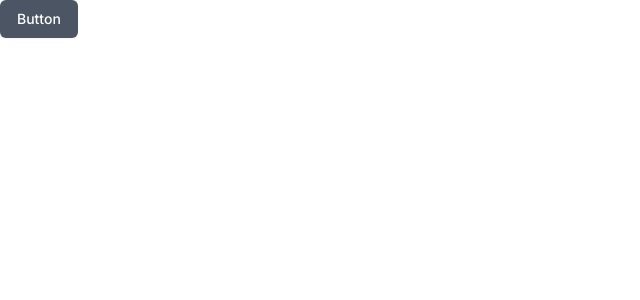
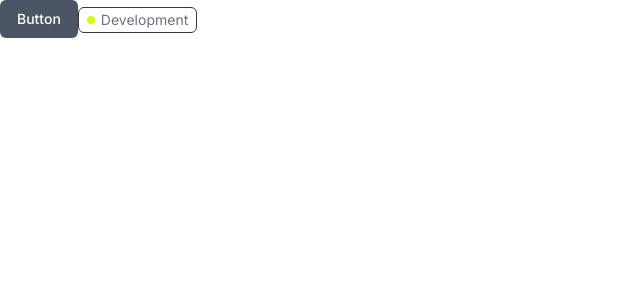
Before and after one commit to iHonu/sb-test, a Next.js app: page / in a window 1280 px wide. Shown: the top 300 px of the page, without its empty margins (0-640 px from the left). Built offline with nearby package versions, Linux system fonts and the light colour scheme.

Commit message:
added tags component and story

```diff
--- a/src/app/page.tsx
+++ b/src/app/page.tsx
@@ -1,11 +1,13 @@
 import Image from "next/image";
 import Button from "./components/Button";
 import { Large } from "@/stories/Button.stories";
+import { Tag } from "./ui/components/tags/Tag";
 
 export default function Home() {
   return (
     <main >
       <Button variant='secondary'>Button</Button>
+      <Tag label='Development'  />
     </main>
   );
 }
--- /dev/null
+++ b/src/app/ui/components/tags/Tag.tsx
@@ -0,0 +1,70 @@
+import React from 'react';
+import { cva } from 'class-variance-authority';
+import { cn } from '@/app/utils/utils';
+import { TagIcon } from './TagIcon';
+
+export const tagVariants = cva('inline-flex items-center gap-1.5 px-2 rounded-md bg-transparent border border-[#333741] h-[26px]', {
+  variants: {
+    textSize: {
+      small: 'text-xs',
+      medium: 'text-sm',
+      large: 'text-base',
+    },
+    textColor: {
+      primary: 'text-[#0C111D]',
+      secondary: 'text-[#1F242F]',
+      gray500: 'text-gray-500',
+      gray800: 'text-gray-800',
+    },
+    uppercase: {
+      true: 'uppercase',
+    },
+    weight: {
+      regular: 'font-normal',
+      semiBold: 'font-semibold',
+      bold: 'font-bold',
+    },
+    containerHeight: {
+      fixed: 'h-[26px]',
+      auto: 'h-auto',
+    },
+  },
+  defaultVariants: {
+    textSize: 'medium',
+    textColor: 'gray500',
+    uppercase: false,
+    weight: 'regular',
+    containerHeight: 'fixed',
+  },
+});
+
+interface TagProps extends React.HTMLAttributes<HTMLDivElement> {
+  textSize?: 'small' | 'medium' | 'large';
+  textColor?: 'primary' | 'secondary' | 'gray500' | 'gray800';
+  uppercase?: boolean;
+  weight?: 'regular' | 'semiBold' | 'bold';
+  containerHeight?: 'fixed' | 'auto';
+  label: string;
+  iconColor?: 'primary' | 'blue' | 'pink' | 'green';
+  customColor?: string;
+}
+
+export const Tag = ({
+  label,
+  textSize,
+  textColor,
+  uppercase,
+  weight,
+  containerHeight,
+  iconColor = 'primary',
+  customColor,
+  className,
+  ...props
+} : TagProps) => {
+  return (
+    <div className={cn(tagVariants({ textSize, textColor, uppercase, weight, containerHeight }), className)} {...props}>
+      <TagIcon iconColor={iconColor} customColor={customColor} />
+      {label}
+    </div>
+  );
+};
--- /dev/null
+++ b/src/app/ui/components/tags/TagIcon.tsx
@@ -0,0 +1,20 @@
+import { cn } from '@/app/utils/utils';
+
+const iconColorVariants = {
+    primary: 'bg-[#D4FF00]',
+    blue: 'bg-[#0D75FD]',
+    pink: 'bg-[#FF878D]',
+    green: 'bg-[#22C55E]',
+    };
+
+interface TagIconProps {
+    iconColor: 'primary' | 'blue' | 'pink' | 'green';
+    customColor?: string;
+}
+
+export const TagIcon = ({ iconColor, customColor} : TagIconProps) => {
+    const color = customColor ? customColor : iconColorVariants[iconColor];
+    return (
+        <div className={cn('w-2 h-2 rounded-full', color)}></div>
+    )
+}
```
Also changed, not shown: src/app/ui/components/tags/TagGroup.tsx (added), 1 other file (tests, documents, lock files or other folders).
